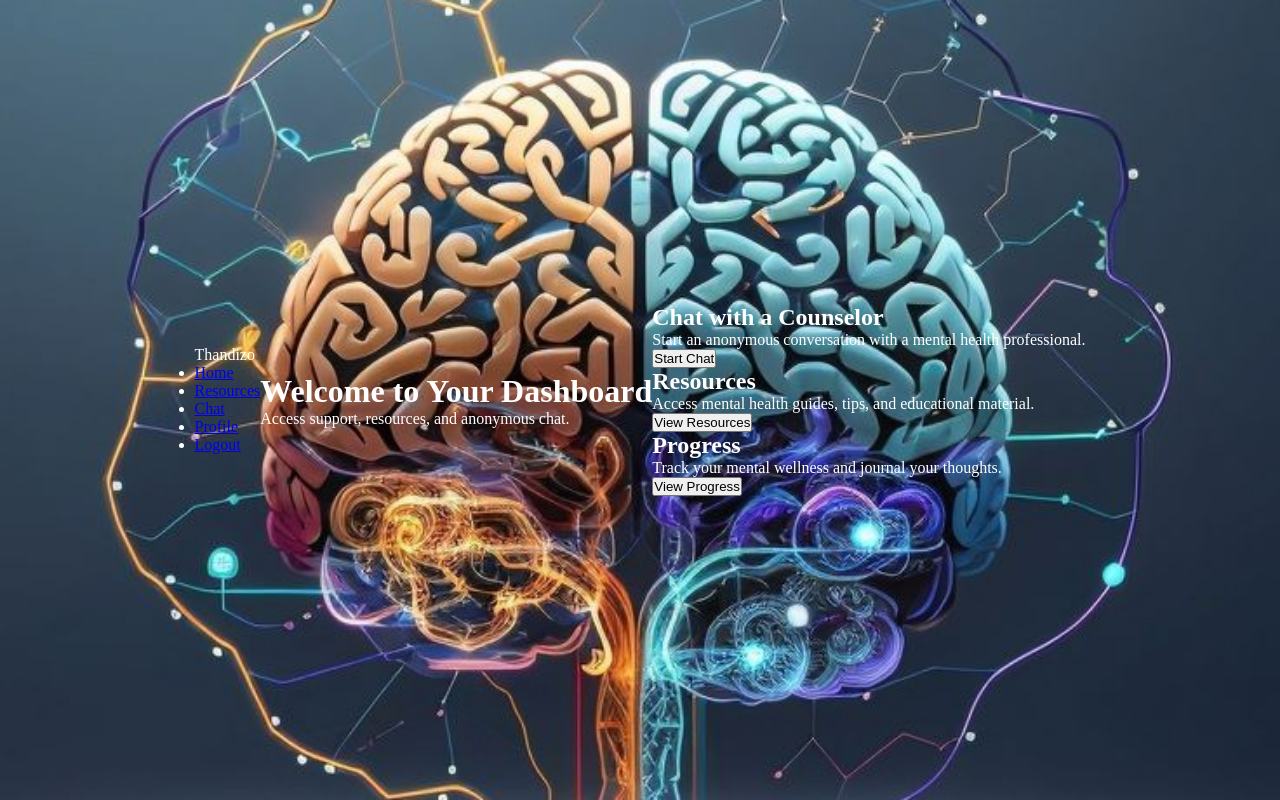
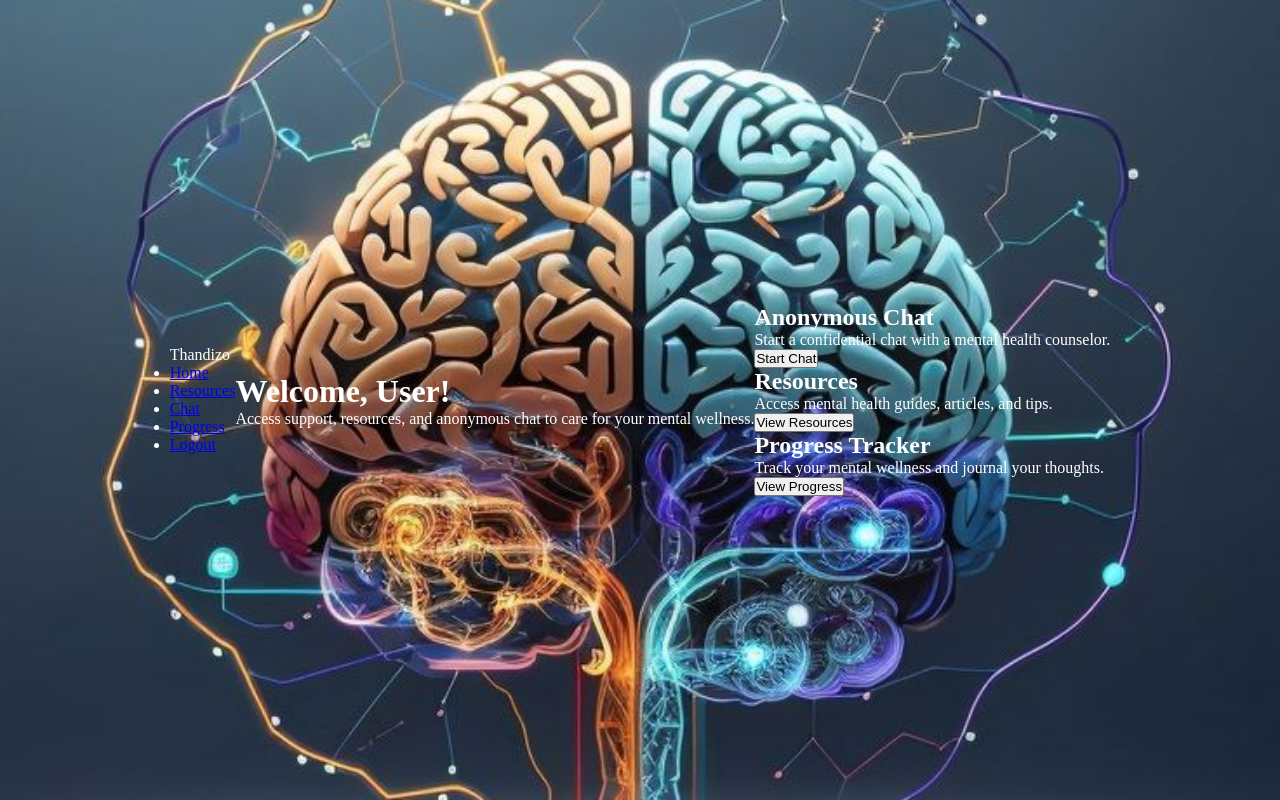
Before and after one commit to lauryn06/Annonymous_Mental_Health_System, a plain HTML site: page dashoard.html in a window 1280 px wide. Both pictures are taken after a click on the button "Start Chat". Drawn offline with Linux system fonts and the light colour scheme.

Commit message:
aadded js code to dashboard

```diff
--- a/dashoard.html
+++ b/dashoard.html
@@ -7,40 +7,64 @@
     <link rel="stylesheet" href="style.css">
 </head>
 <body>
+    <!-- Navigation -->
     <nav>
         <div class="logo">Thandizo</div>
         <ul>
             <li><a href="#">Home</a></li>
             <li><a href="#">Resources</a></li>
             <li><a href="#">Chat</a></li>
-            <li><a href="#">Profile</a></li>
+            <li><a href="#">Progress</a></li>
             <li><a href="login.html">Logout</a></li>
         </ul>
     </nav>
 
+    <!-- Welcome Section -->
     <header>
-        <h1>Welcome to Your Dashboard</h1>
-        <p>Access support, resources, and anonymous chat.</p>
+        <h1 id="welcome">Welcome to Your Dashboard</h1>
+        <p>Access support, resources, and anonymous chat to care for your mental wellness.</p>
     </header>
 
+    <!-- Feature Cards -->
     <main>
         <div class="cards">
             <div class="card">
-                <h2>Chat with a Counselor</h2>
-                <p>Start an anonymous conversation with a mental health professional.</p>
-                <button>Start Chat</button>
+                <h2>Anonymous Chat</h2>
+                <p>Start a confidential chat with a mental health counselor.</p>
+                <button onclick="startChat()">Start Chat</button>
             </div>
+
             <div class="card">
                 <h2>Resources</h2>
-                <p>Access mental health guides, tips, and educational material.</p>
-                <button>View Resources</button>
+                <p>Access mental health guides, articles, and tips.</p>
+                <button onclick="viewResources()">View Resources</button>
             </div>
+
             <div class="card">
-                <h2>Progress</h2>
+                <h2>Progress Tracker</h2>
                 <p>Track your mental wellness and journal your thoughts.</p>
-                <button>View Progress</button>
+                <button onclick="viewProgress()">View Progress</button>
             </div>
         </div>
     </main>
+
+    <script>
+        // Example JS for personalized welcome
+        const username = localStorage.getItem('username') || 'User';
+        document.getElementById('welcome').textContent = `Welcome, ${username}!`;
+
+        // Placeholder JS functions for buttons
+        function startChat() {
+            alert("Chat feature coming soon!");
+        }
+
+        function viewResources() {
+            alert("Resources feature coming soon!");
+        }
+
+        function viewProgress() {
+            alert("Progress Tracker coming soon!");
+        }
+    </script>
 </body>
 </html>
```
